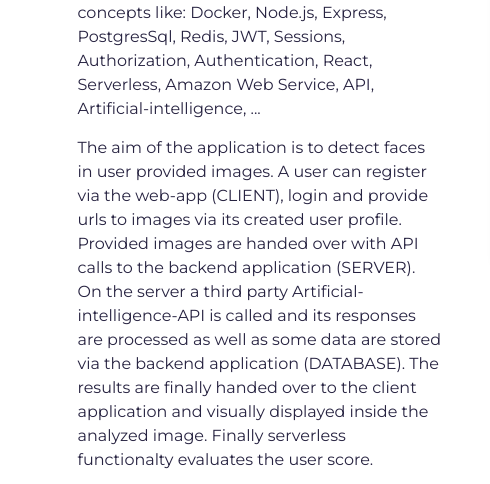
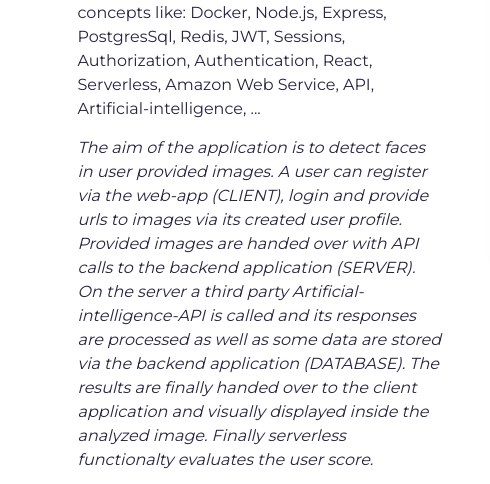
Before and after one commit to iChristiano/portfolio, a website built with Parcel: page src/index.html in a window 1280 px wide. Shown: the part 1700-2184 px from the top of the page, 0-490 px from the left. Built offline with nearby package versions, Linux system fonts and the light colour scheme.

```diff
--- a/src/index.html
+++ b/src/index.html
@@ -105,7 +105,7 @@
                     The project is a basic showcase of a full-stack JavaScript application, enriched with multiple technologies, frameworks & concepts like: Docker, Node.js, Express, PostgresSql, Redis, JWT, Sessions, Authorization, Authentication, React, Serverless, Amazon Web Service, API, Artificial-intelligence, ...
                   </p>
                   <p class="mb-4">
-                    The aim of the application is to detect faces in user provided images. A user can register via the web-app (CLIENT), login and provide urls to images via its created user profile. Provided images are handed over with API calls to the backend application (SERVER). On the server a third party Artificial-intelligence-API is called and its responses are processed as well as some data are stored via the backend application (DATABASE). The results are finally handed over to the client application and visually displayed inside the analyzed image. Finally serverless functionalty evaluates the user score.
+                    <i>The aim of the application is to detect faces in user provided images. A user can register via the web-app (CLIENT), login and provide urls to images via its created user profile. Provided images are handed over with API calls to the backend application (SERVER). On the server a third party Artificial-intelligence-API is called and its responses are processed as well as some data are stored via the backend application (DATABASE). The results are finally handed over to the client application and visually displayed inside the analyzed image. Finally serverless functionalty evaluates the user score.</i>
                   </p>
                 </div>
                 <a
```
